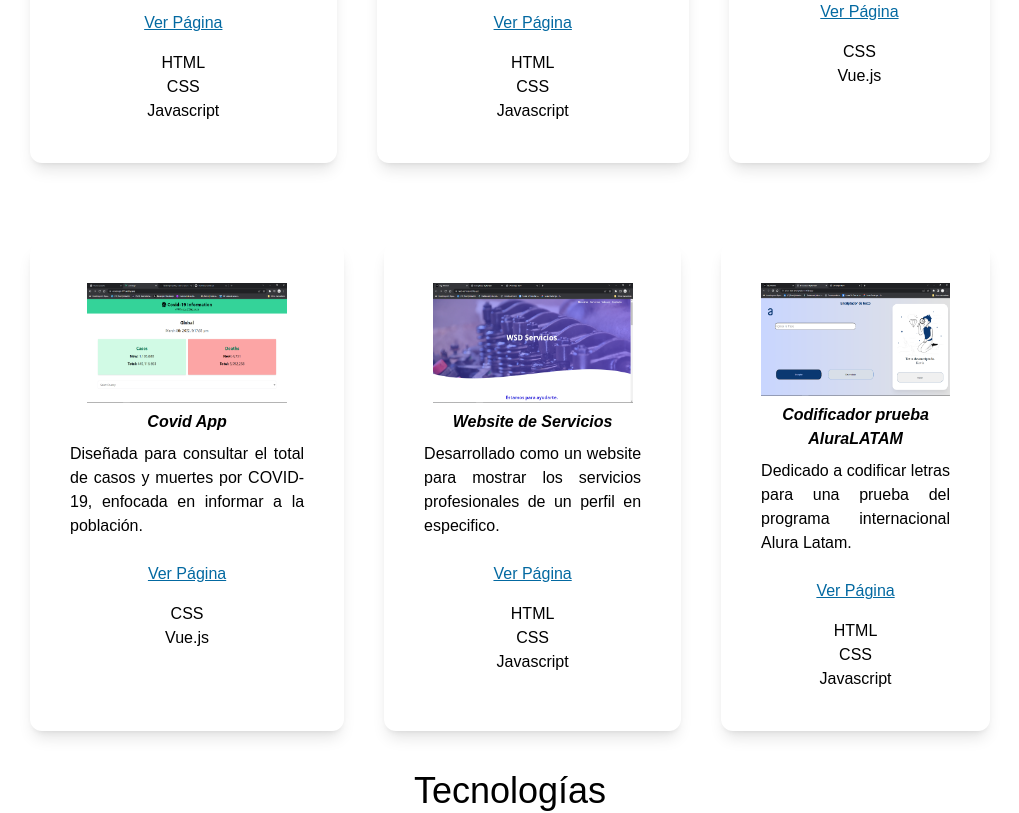
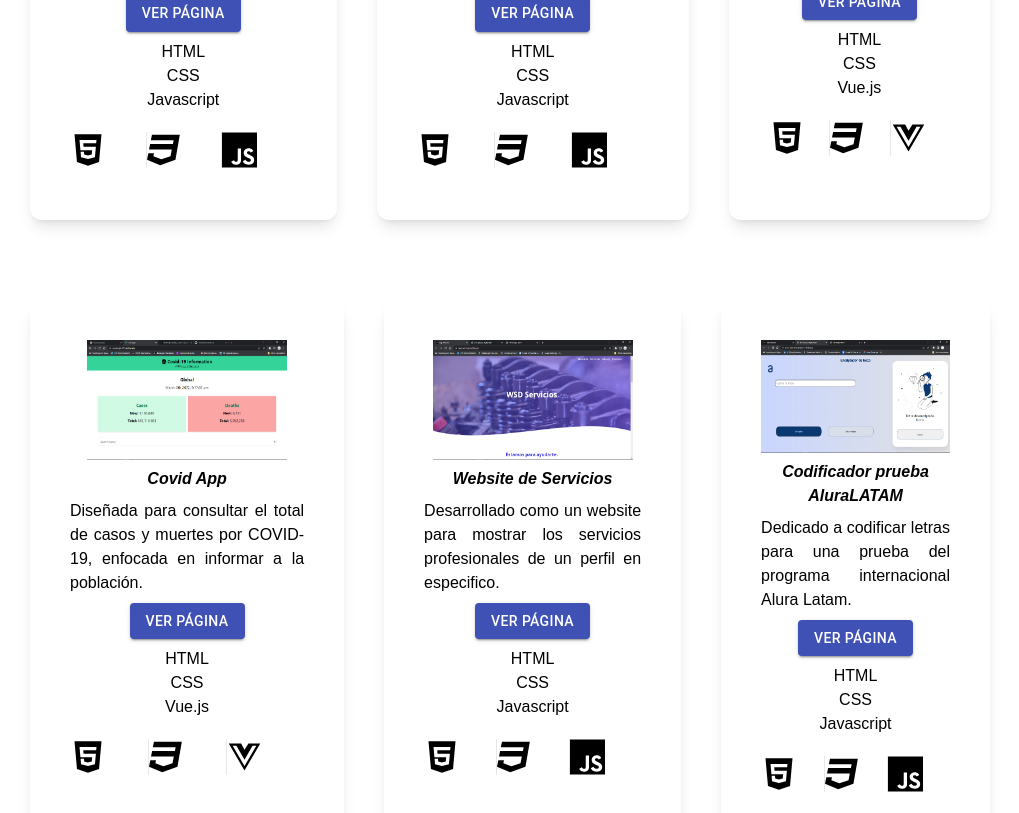
Before and after one commit to KevHLJob/react-portfolio, a Next.js app: page / in a window 1280 px wide. Shown: the part 1440-2253 px from the top of the page, without its empty margins (130-1149 px from the left). Built offline with nearby package versions, Linux system fonts and the light colour scheme.

Commit message:
add button

```diff
--- a/package.json
+++ b/package.json
@@ -9,6 +9,7 @@
     "lint": "next lint"
   },
   "dependencies": {
+    "@material-ui/core": "^4.12.4",
     "next": "12.3.1",
     "react": "18.2.0",
     "react-dom": "18.2.0",
--- a/pages/index.js
+++ b/pages/index.js
@@ -1,4 +1,6 @@
 import Head from "next/head";
+import Button from "@material-ui/core/Button";
+
 import styles from "../styles/Home.module.css";
 import { BsFillMoonStarsFill } from "react-icons/bs";
 import { AiFillLinkedin, AiFillGithub } from "react-icons/ai";
@@ -101,29 +103,57 @@ export default function Home() {
               <Image src={Imgnft} width={200} height={120} alt="Programación" />
               <h2 className="italic font-bold">NFT Website demo</h2>
               <p className="py-2 text-justify">
-                Idea enfocada en un activo digital encriptado, basado en la tendencia del mercado,
-                se trata de un tipo especial de token criptográfico que representa algo único.
+                Idea enfocada en un activo digital encriptado, basado en la
+                tendencia del mercado, se trata de un tipo especial de token
+                criptográfico que representa algo único.
               </p>
-              <p className="py-4 text-sky-700 underline">
-                <a href="https://kevnftpage.netlify.app/">Ver Página</a>
-              </p>
+              <Button
+                variant="contained"
+                color="primary"
+                href="https://kevnftpage.netlify.app/"
+              >
+                Ver Página
+              </Button>
+
+              <div className="py-2">
                 <p>HTML</p>
                 <p>CSS</p>
                 <p>Javascript</p>
+              </div>
+
+              <div className="grid grid-cols-3 divide-x my-3">
+                <FaHtml5 className="text-4xl hover:text-cyan-600" />
+                <FaCss3 className="text-4xl hover:text-cyan-600" />
+                <SiJavascript className="text-4xl hover:text-cyan-600" />
+              </div>
             </div>
             <div className="text-center shadow-lg p-10 rounded-xl my-10 dark:bg-white">
               <Image src={Imgdo} width={200} height={120} alt="Programación" />
               <h2 className="italic font-bold">To-do-list App</h2>
               <p className="py-2 text-justify">
-                Diseñado para organizar las tareas del día a día y con esto administrar el tiempo
-                adecuadamente es un una app demostrativa, puede ordenar las tareas finalizadas.
+                Diseñado para organizar las tareas del día a día y con esto
+                administrar el tiempo adecuadamente es un una app demostrativa,
+                puede ordenar las tareas finalizadas.
               </p>
-              <p className="py-4 text-sky-700 underline">
-                <a href="https://worklist-777.netlify.app/">Ver Página</a>
-              </p>
+              <Button
+                variant="contained"
+                color="primary"
+                href="https://worklist-777.netlify.app/"
+              >
+                Ver Página
+              </Button>
+
+              <div className="py-2">
                 <p>HTML</p>
                 <p>CSS</p>
                 <p>Javascript</p>
+              </div>
+
+              <div className="grid grid-cols-3 divide-x my-3">
+                <FaHtml5 className="text-4xl hover:text-cyan-600" />
+                <FaCss3 className="text-4xl hover:text-cyan-600" />
+                <SiJavascript className="text-4xl hover:text-cyan-600" />
+              </div>
             </div>
             <div className="text-center shadow-lg p-10 rounded-xl my-10 dark:bg-white">
               <Image
@@ -137,12 +167,25 @@ export default function Home() {
                 Dedicada a la muestra de los precios de las criptomonedas,
                 cuenta con 100 criptomonedas, información obtenida de coingecko.
               </p>
-              <p className="py-4 text-sky-700 underline">
-                <a href="https://criptoapp77.netlify.app/">Ver Página</a>
-              </p>
+              <Button
+                variant="contained"
+                color="primary"
+                href="https://criptoapp77.netlify.app/"
+              >
+                Ver Página
+              </Button>
 
+              <div className="py-2">
+                <p>HTML</p>
                 <p>CSS</p>
                 <p>Vue.js</p>
+              </div>
+
+              <div className="grid grid-cols-3 divide-x my-3">
+                <FaHtml5 className="text-4xl hover:text-cyan-600" />
+                <FaCss3 className="text-4xl hover:text-cyan-600" />
+                <FaVuejs className="text-4xl hover:text-cyan-600" />
+              </div>
             </div>
           </div>
           <div className="lg:flex gap-10">
@@ -158,11 +201,25 @@ export default function Home() {
                 Diseñada para consultar el total de casos y muertes por
                 COVID-19, enfocada en informar a la población.
               </p>
-              <p className="py-4 text-sky-700 underline">
-                <a href="https://covid-api-777.netlify.app/">Ver Página</a>
-              </p>
+              <Button
+                variant="contained"
+                color="primary"
+                href="https://covid-api-777.netlify.app/"
+              >
+                Ver Página
+              </Button>
+
+              <div className="py-2">
+                <p>HTML</p>
                 <p>CSS</p>
                 <p>Vue.js</p>
+              </div>
+
+              <div className="grid grid-cols-3 divide-x my-3">
+                <FaHtml5 className="text-4xl hover:text-cyan-600" />
+                <FaCss3 className="text-4xl hover:text-cyan-600" />
+                <FaVuejs className="text-4xl hover:text-cyan-600" />
+              </div>
             </div>
             <div className="text-center shadow-lg p-10 rounded-xl my-10 dark:bg-white">
               <Image src={Imgneg} width={200} height={120} alt="Programación" />
@@ -171,12 +228,24 @@ export default function Home() {
                 Desarrollado como un website para mostrar los servicios
                 profesionales de un perfil en especifico.
               </p>
-              <p className="py-4 text-sky-700 underline">
-                <a href="https://wsd-service.netlify.app/">Ver Página</a>
-              </p>
+              <Button
+                variant="contained"
+                color="primary"
+                href="https://wsd-service.netlify.app/"
+              >
+                Ver Página
+              </Button>
+
+              <div className="py-2">
                 <p>HTML</p>
                 <p>CSS</p>
                 <p>Javascript</p>
+              </div>
+              <div className="grid grid-cols-3 divide-x my-3">
+                <FaHtml5 className="text-4xl hover:text-cyan-600" />
+                <FaCss3 className="text-4xl hover:text-cyan-600" />
+                <SiJavascript className="text-4xl hover:text-cyan-600" />
+              </div>
             </div>
             <div className="text-center shadow-lg p-10 rounded-xl my-10 dark:bg-white">
               <Image src={Imgcod} width={200} height={120} alt="Programación" />
@@ -187,19 +256,29 @@ export default function Home() {
                 Dedicado a codificar letras para una prueba del programa
                 internacional Alura Latam.
               </p>
-              <p className="py-4 text-sky-700 underline">
-                <a href="https://alura-test-encriptador.netlify.app/">
+              <Button
+                variant="contained"
+                color="primary"
+                href="https://alura-test-encriptador.netlify.app/"
+              >
                 Ver Página
-                </a>
-              </p>
+              </Button>
+
+              <div className="py-2">
                 <p>HTML</p>
                 <p>CSS</p>
                 <p>Javascript</p>
+              </div>
 
+              <div className="grid grid-cols-3 divide-x my-3">
+                <FaHtml5 className="text-4xl hover:text-cyan-600" />
+                <FaCss3 className="text-4xl hover:text-cyan-600" />
+                <SiJavascript className="text-4xl hover:text-cyan-600" />
+              </div>
             </div>
           </div>
         </section>
-        {/* Portfolio de proyectos */}
+        {/* end Portfolio de proyectos */}
 
         <section>
           <div>
```
Also changed, not shown: 1 other file (tests, documents, lock files or other folders). Lines whose indentation alone changed are shown as unchanged.
